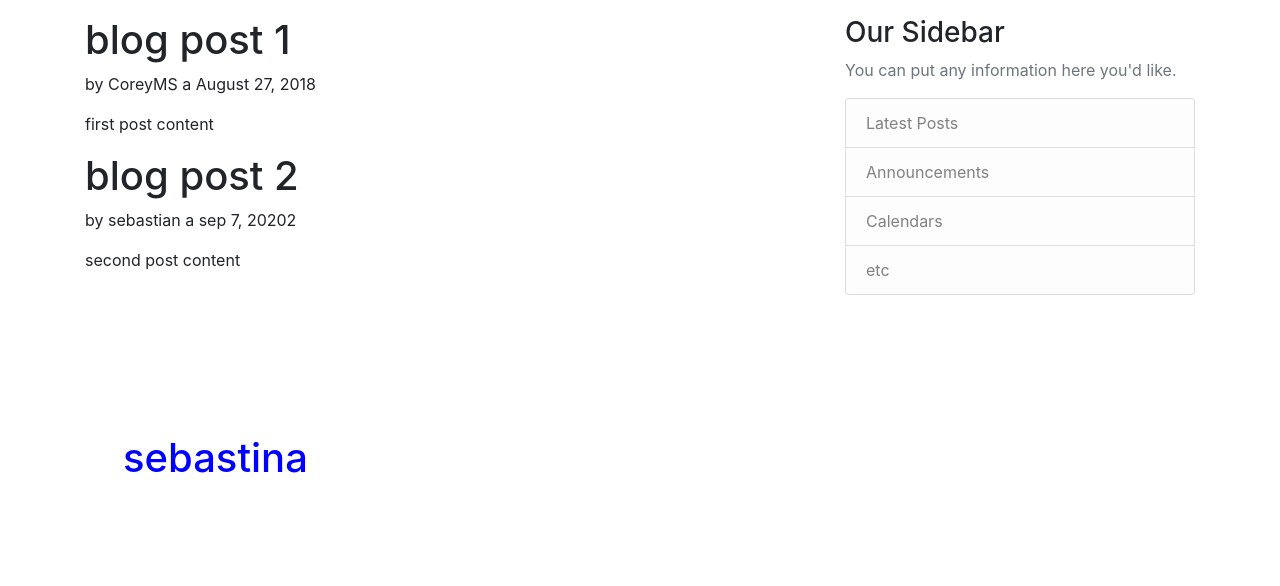
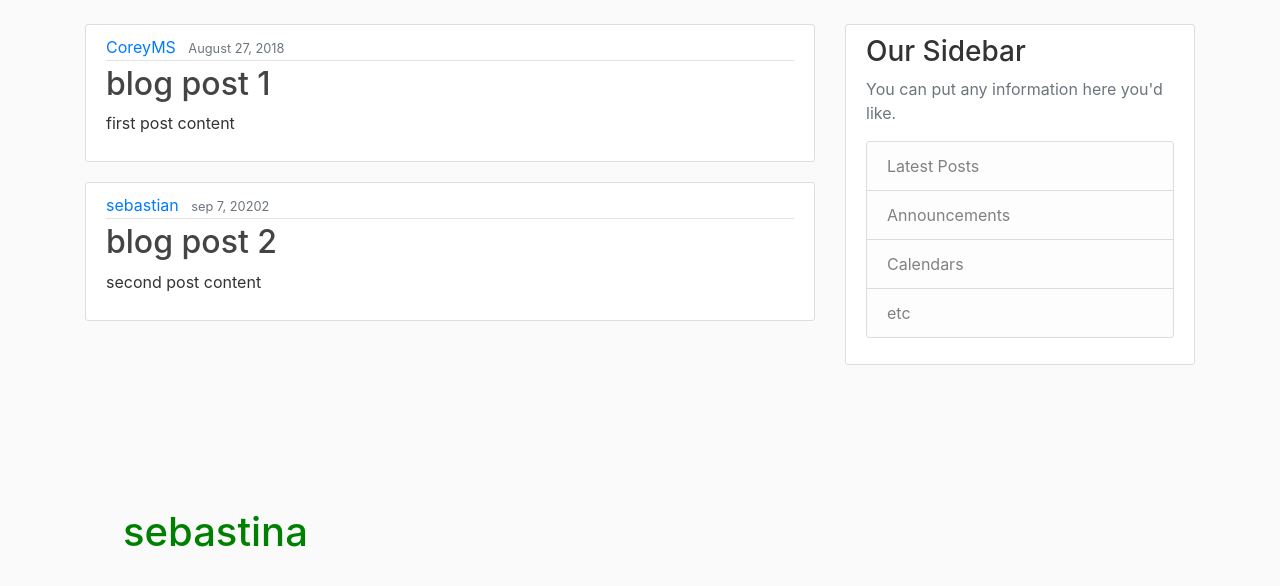
Before and after one commit to SebastianMou/Enviornment, a Django app: page / in a window 1280 px wide. Shown: the part 56-642 px from the top of the page. Run offline with Django 3.2, Linux system fonts and the light colour scheme; some libraries are stand-ins or nearby versions.

Commit message:
Save to Github

```diff
--- a/django_project/blog/static/css/fuckmain.css
+++ b/django_project/blog/static/css/fuckmain.css
@@ -1,4 +1,89 @@
-.seb {
-    color: blue;
-    margin: 123px;
-}
+#body {
+    background: #fafafa;
+    color: #333333;
+    margin-top: 5rem;
+  }
+
+  h1, h2, h3, h4, h5, h6 {
+    color: #444444;
+  }
+
+  ul {
+    margin: 0;
+  }
+
+  .bg-steel {
+    background-color: #5f788a;
+  }
+
+  .site-header .navbar-nav .nav-link {
+    color: #cbd5db;
+  }
+
+  .site-header .navbar-nav .nav-link:hover {
+    color: #ffffff;
+  }
+
+  .site-header .navbar-nav .nav-link.active {
+    font-weight: 500;
+  }
+
+  .content-section {
+    background: #ffffff;
+    padding: 10px 20px;
+    border: 1px solid #dddddd;
+    border-radius: 3px;
+    margin-bottom: 20px;
+  }
+
+  .article-title {
+    color: #444444;
+  }
+
+  a.article-title:hover {
+    color: #428bca;
+    text-decoration: none;
+  }
+
+  .article-content {
+    white-space: pre-line;
+  }
+
+  .article-img {
+    height: 65px;
+    width: 65px;
+    margin-right: 16px;
+  }
+
+  .article-metadata {
+    padding-bottom: 1px;
+    margin-bottom: 4px;
+    border-bottom: 1px solid #e3e3e3
+  }
+
+  .article-metadata a:hover {
+    color: #333;
+    text-decoration: none;
+  }
+
+  .article-svg {
+    width: 25px;
+    height: 25px;
+    vertical-align: middle;
+  }
+
+  .account-img {
+    height: 125px;
+    width: 125px;
+    margin-right: 20px;
+    margin-bottom: 16px;
+  }
+
+  .account-heading {
+    font-size: 2.5rem;
+  }
+
+  .seb {
+      color: green;
+      margin: 123px;
+  }
--- a/django_project/blog/templates/blog/base.html
+++ b/django_project/blog/templates/blog/base.html
@@ -18,19 +18,19 @@
     <!-- bootstrap 4 -->
     <link rel="stylesheet" href="https://maxcdn.bootstrapcdn.com/bootstrap/4.0.0/css/bootstrap.min.css" integrity="sha384-Gn5384xqQ1aoWXA+058RXPxPg6fy4IWvTNh0E263XmFcJlSAwiGgFAW/dAiS6JXm" crossorigin="anonymous">
 </head>
-<body>
+<body id="body">
 
 <header class="site-header">
     <nav class="navbar navbar-expand-md navbar-dark bg-dark fixed-top">
       <div class="container">
-        <a class="navbar-brand mr-4" href="/">Django Blog</a>
+        <a class="navbar-brand mr-4" href="{% url 'blog-home' %}">Django Blog</a>
         <button class="navbar-toggler" type="button" data-toggle="collapse" data-target="#navbarToggle" aria-controls="navbarToggle" aria-expanded="false" aria-label="Toggle navigation">
         <span class="navbar-toggler-icon"></span>
         </button>
         <div class="collapse navbar-collapse" id="navbarToggle">
           <div class="navbar-nav mr-auto">
-            <a class="nav-item nav-link" href="/">Home</a>
-            <a class="nav-item nav-link" href="/about">About</a>
+            <a class="nav-item nav-link" href="{% url 'blog-home' %}">Home</a>
+            <a class="nav-item nav-link" href="{% url 'blog-about' %}">About</a>
           </div>
           <!-- Navbar Right Side -->
           <div class="navbar-nav">
@@ -41,7 +41,7 @@
       </div>
     </nav>
   </header>
-  <br><br><br>
+
   <main role="main" class="container">
     <div class="row">
       <div class="col-md-8">
@@ -66,8 +66,8 @@
   <h1 class="seb">sebastina</h1>
 
     <!-- bootstarp 4 / -->
-    <script src="https://code.jquery.com/jquery-3.2.1.slim.min.js" integrity="sha384-KJ3o2DKtIkvYIK3UENzmM7KCkRr/rE9/Qpg6aAZGJwFDMVNA/GpGFF93hXpG5KkN" crossorigin="anonymous"></script>
-    <script src="https://cdnjs.cloudflare.com/ajax/libs/popper.js/1.12.9/umd/popper.min.js" integrity="sha384-ApNbgh9B+Y1QKtv3Rn7W3mgPxhU9K/ScQsAP7hUibX39j7fakFPskvXusvfa0b4Q" crossorigin="anonymous"></script>
-    <script src="https://maxcdn.bootstrapcdn.com/bootstrap/4.0.0/js/bootstrap.min.js" integrity="sha384-JZR6Spejh4U02d8jOt6vLEHfe/JQGiRRSQQxSfFWpi1MquVdAyjUar5+76PVCmYl" crossorigin="anonymous"></script>
+  <script src="https://code.jquery.com/jquery-3.2.1.slim.min.js" integrity="sha384-KJ3o2DKtIkvYIK3UENzmM7KCkRr/rE9/Qpg6aAZGJwFDMVNA/GpGFF93hXpG5KkN" crossorigin="anonymous"></script>
+  <script src="https://cdnjs.cloudflare.com/ajax/libs/popper.js/1.12.9/umd/popper.min.js" integrity="sha384-ApNbgh9B+Y1QKtv3Rn7W3mgPxhU9K/ScQsAP7hUibX39j7fakFPskvXusvfa0b4Q" crossorigin="anonymous"></script>
+  <script src="https://maxcdn.bootstrapcdn.com/bootstrap/4.0.0/js/bootstrap.min.js" integrity="sha384-JZR6Spejh4U02d8jOt6vLEHfe/JQGiRRSQQxSfFWpi1MquVdAyjUar5+76PVCmYl" crossorigin="anonymous"></script>
 </body>
 </html>
--- a/django_project/blog/templates/blog/home.html
+++ b/django_project/blog/templates/blog/home.html
@@ -1,8 +1,15 @@
 {% extends "blog/base.html" %}
 {% block content %}
     {% for post in posts %}
-        <h1>{{ post.title }}</h1>
-        <p>by {{ post.author }} a {{ post.date_posted }}</p>
-        <p>{{ post.content }}</p>
+    <article class="media content-section">
+        <div class="media-body">
+          <div class="article-metadata">
+            <a class="mr-2" href="#">{{ post.author }}</a>
+            <small class="text-muted">{{ post.date_posted }}</small>
+          </div>
+          <h2><a class="article-title" href="#">{{ post.title }}</a></h2>
+          <p class="article-content">{{ post.content }}</p>
+        </div>
+      </article>
     {% endfor %}
 {% endblock content %}
--- a/django_project/blog/urls.py
+++ b/django_project/blog/urls.py
@@ -3,6 +3,6 @@ from .import views
 
 
 urlpatterns = [
-    path('', views.home, name='home-blog'),
-    path('about/', views.about, name='about-blog'),
+    path('', views.home, name='blog-home'),
+    path('about/', views.about, name='blog-about'),
 ]
```
Also changed, not shown: django_project/db.sqlite3.
